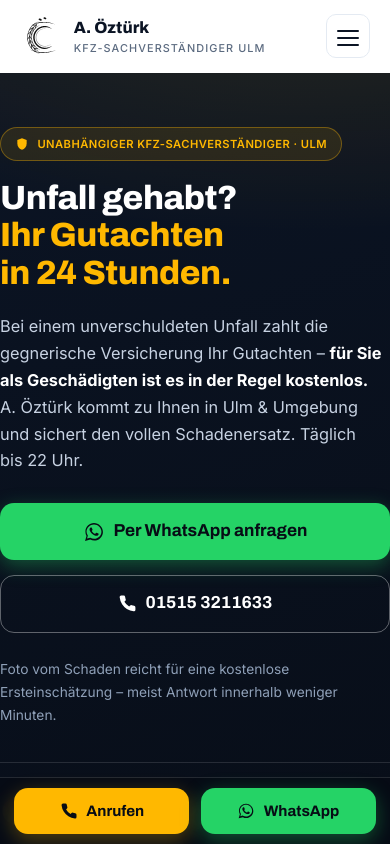
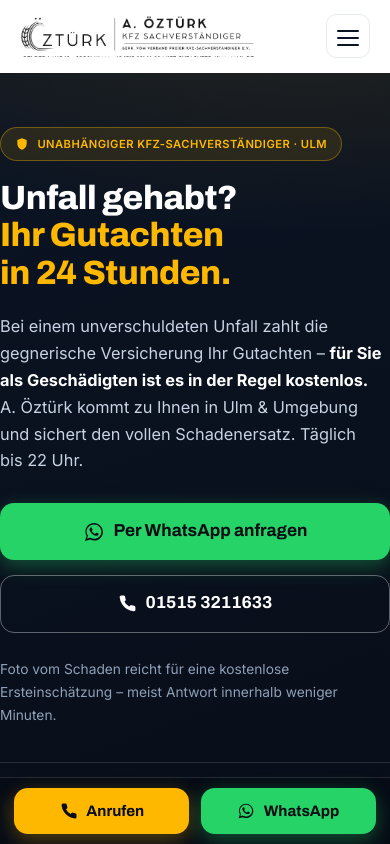
Before and after one commit to cesurd/gutachter-oeztuerk, a plain HTML site: page index.html in a window 390 px wide. Shown: the top 844 px of the page. Drawn offline with Linux system fonts and the light colour scheme.

Commit message:
Original-Logo (freigestellt aus Kundendatei) in Header, Footer und Favicon
- logo-original.png / -light.png: aus dem eingebetteten PNG der Kunden-SVG
  extrahiert, Weiß->transparent, helle Variante fuer Footer
- favicon.png: Reifen-Ö-Signet auf Navy-Kachel
- Vektor-Nachbauten bleiben im Repo ungenutzt erhalten

Co-Authored-By: Claude Fable 5 <noreply@anthropic.com>

```diff
--- a/assets/styles.css
+++ b/assets/styles.css
@@ -79,7 +79,7 @@ p{margin:0 0 1em}
 .header.is-scrolled{border-color:var(--line);box-shadow:var(--shadow-sm)}
 .header__in{display:flex;align-items:center;gap:1rem;min-height:72px}
 .brand{display:flex;align-items:center;gap:.7rem;text-decoration:none;margin-right:auto}
-.brand img{height:44px;width:auto}
+.brand img{height:54px;width:auto}
 .brand__name{font-family:var(--font-head);font-weight:800;font-size:1.02rem;line-height:1.12;color:var(--navy-900)}
 .brand__sub{display:block;font-weight:500;font-size:.68rem;letter-spacing:.1em;text-transform:uppercase;color:var(--muted)}
 .nav{display:flex;gap:1.4rem;align-items:center}
@@ -437,6 +437,7 @@ html.js .reveal.is-visible{opacity:1;transform:none}
 }
 @media (max-width:760px){
   .header__cta .btn--phone{display:none}
+  .brand img{height:42px}
 
   .section{padding:3.6rem 0}
   .grid-3,.reviews,.steps{grid-template-columns:1fr}
--- a/index.html
+++ b/index.html
@@ -48,7 +48,7 @@
 <meta name="twitter:card" content="summary_large_image">
 -->
 
-<link rel="icon" type="image/svg+xml" href="assets/favicon.svg">
+<link rel="icon" type="image/png" href="assets/favicon.png">
 <!-- Aktiviert die Scroll-Einblendungen nur bei laufendem JavaScript (sonst bleibt alles sichtbar) -->
 <script>document.documentElement.classList.add('js')</script>
 <link rel="preload" href="assets/fonts/archivo-var.woff2" as="font" type="font/woff2" crossorigin>
@@ -68,7 +68,7 @@
   "alternateName": "Kfz-Sachverständigenbüro Öztürk Ulm",
   "description": "Unabhängiger Kfz-Gutachter und Sachverständiger in Ulm: Unfallgutachten, Schadengutachten, Fahrzeugbewertung und Gebrauchtwagen-Check. Vor-Ort-Termine in Ulm, Neu-Ulm und Umgebung, täglich bis 22 Uhr erreichbar.",
   "url": "https://www.kfz-gutachter-oeztuerk-ulm.de/",
-  "logo": "https://www.kfz-gutachter-oeztuerk-ulm.de/assets/logo-oeztuerk.svg",
+  "logo": "https://www.kfz-gutachter-oeztuerk-ulm.de/assets/logo-original.png",
   "image": "https://www.kfz-gutachter-oeztuerk-ulm.de/assets/portrait-web.jpg",
   "telephone": "+4915153211633",
   "email": "kfz.gutachter-ulm@mail.de",
@@ -140,11 +140,7 @@
 <header class="header" id="top">
   <div class="wrap header__in">
     <a class="brand" href="#top" aria-label="Zur Startseite">
-      <img src="assets/logo-mark.svg" alt="" width="43" height="44">
-      <span>
-        <span class="brand__name">A. Öztürk</span>
-        <span class="brand__sub">Kfz-Sachverständiger Ulm</span>
-      </span>
+      <img src="assets/logo-original.png" alt="A. Öztürk – Kfz-Sachverständiger" width="277" height="54">
     </a>
     <nav class="nav" id="hauptnav" aria-label="Hauptnavigation">
       <a href="#leistungen">Leistungen</a>
@@ -589,7 +585,7 @@
   <div class="wrap">
     <div class="footer__in">
       <div class="footer__brand">
-        <img src="assets/logo-oeztuerk-light.svg" alt="Kfz-Gutachter A. Öztürk – Logo" width="210" height="46">
+        <img src="assets/logo-original-light.png" alt="Kfz-Gutachter A. Öztürk – Logo" width="235" height="46">
         <div>
           <b>Kfz-Gutachter A. Öztürk</b>
           <small>Unfallgutachten &amp; Bewertung Ulm<br>Geprüfter Kfz-Sachverständiger – Verband freier Kfz-Sachverständiger e.V.</small>
```
Also changed, not shown: datenschutz.html (+2 -6 lines), impressum.html (+2 -6 lines), assets/favicon.png (added), assets/logo-original-light.png (added), assets/logo-original.png (added).
